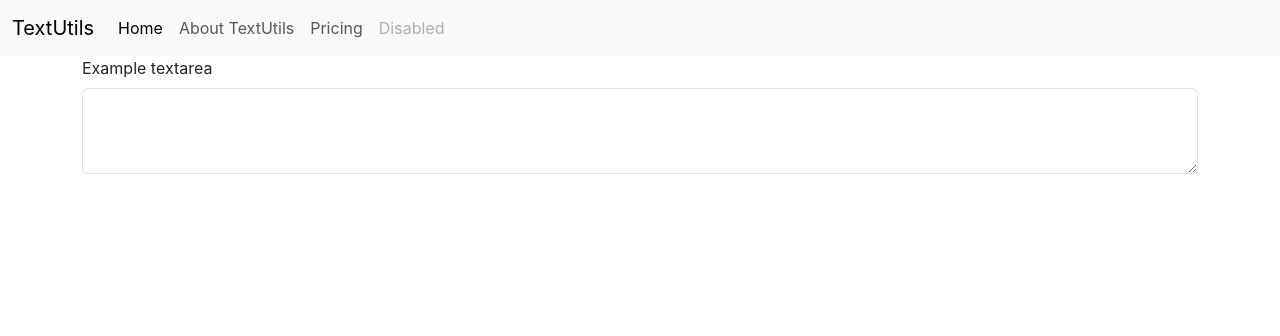
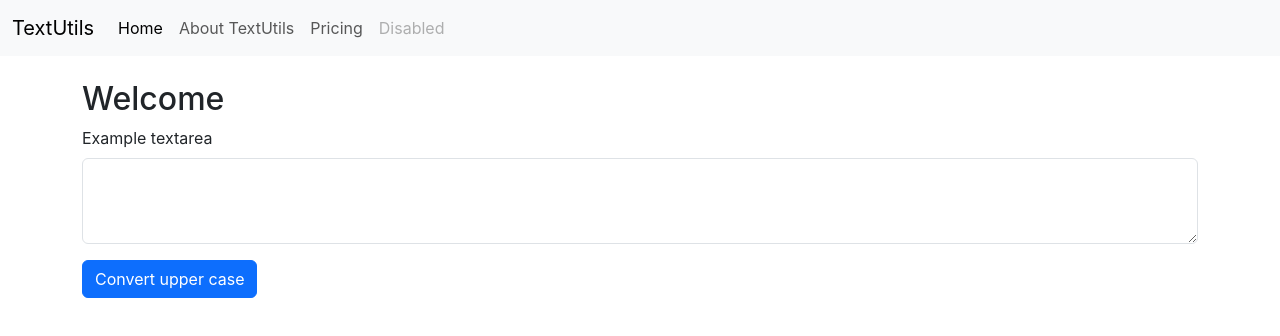
Before and after one commit to amanuchitkar/60-Days-of-ReactJs, a React (Create React App) app in the folder textutils/: page / in a window 1280 px wide. Shown: the top 336 px of the page. Built offline with nearby package versions, Linux system fonts and the light colour scheme.

Commit message:
60 Days of ReactJs

```diff
--- a/textutils/src/App.js
+++ b/textutils/src/App.js
@@ -8,7 +8,7 @@ function App() {
     <>
     <Navbar title="TextUtils" aboutText="About TextUtils"/>
     {/* <Navbar/> */}
-    <Textarea heading=""/>
+    <Textarea heading="Welcome"/>
     </>
   );
 }
--- a/textutils/src/Componets/textForm.js
+++ b/textutils/src/Componets/textForm.js
@@ -1,14 +1,24 @@
 import React from "react";
+import PropTypes from 'prop-types';
 
-export default function TextForm() {
+export default function TextForm(props) {
   return (
     <div>
-      <div class="mb-3 container">
-        <label for="mytext" class="form-label">
+      <div className="container mt-4">
+        <h2>{props.heading}</h2>
+        <label htmlFor="mytext" className="form-label">
           Example textarea
         </label>
-        <textarea class="form-control" id="mytext" rows="3"></textarea>
+        <textarea className="form-control" id="mytext" rows="3"></textarea>
+        <button className="btn btn-primary mt-3">Convert upper case</button>
       </div>
+
     </div>
   );
 }
+TextForm.propTypes={
+  heading:PropTypes.string.isRequired
+}
+TextForm.defaultProps={
+  heading:"enter value"
+}
```
